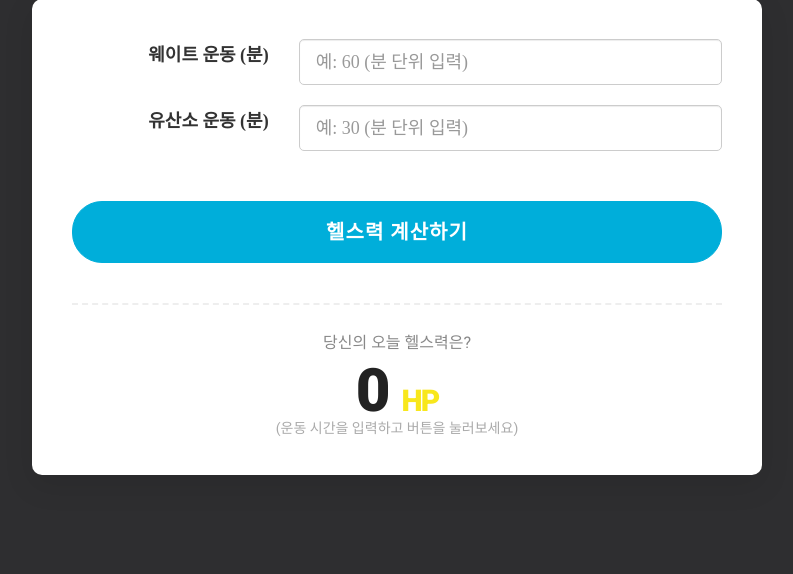
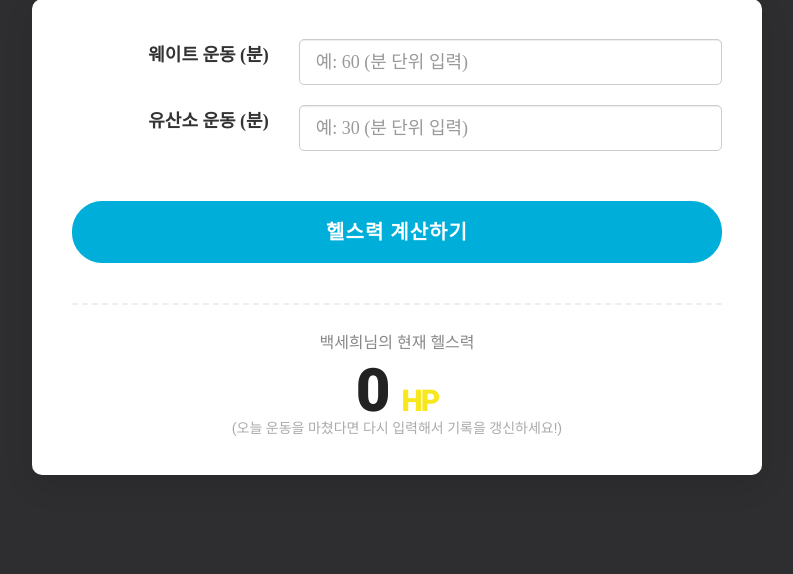
Before and after one commit to carrotbyroot77/25-2.CloudComputing.I-am-a-Cookie, a Flask app: page / in a window 1280 px wide. Shown: the part 3713-4287 px from the top of the page, without its empty margins (243-1036 px from the left). Run offline with Flask 3, Linux system fonts and the light colour scheme; a user stored in the database is signed in; data comes from the database, SQL or seed files in the repository; some libraries are stand-ins or nearby versions; some web fonts are replaced.

```diff
--- a/Fitness_Project/templates/index.html
+++ b/Fitness_Project/templates/index.html
@@ -327,9 +327,30 @@
                     <button type="button" class="btn btn-primary btn-action btn-fill btn-lg" style="margin-top: 30px; width: 100%; font-size: 20px;">헬스력 계산하기</button>
                 </form>
                 <div class="result-display" style="margin-top: 40px; padding-top: 30px; border-top: 2px dashed #eee;">
-                    <h3 style="color: #888; margin-bottom: 10px;">당신의 오늘 헬스력은?</h3>
-                    <h1 style="font-size: 60px; font-weight: 900; color: #222; letter-spacing: -2px;">0 <span style="font-size: 30px; color: #f8e71c;">HP</span></h1>
-                    <p style="color: #aaa; font-size: 14px;">(운동 시간을 입력하고 버튼을 눌러보세요)</p>
+                    <h3 style="color: #888; margin-bottom: 10px;">
+                        {% if current_user.is_authenticated %}
+                            {{ current_user.name }}님의 현재 헬스력
+                        {% else %}
+                            당신의 오늘 헬스력은?
+                        {% endif %}
+                    </h3>
+
+                    <h1 style="font-size: 60px; font-weight: 900; color: #222; letter-spacing: -2px;">
+                        {% if current_user.is_authenticated %}
+                            {{ current_user.fitness_score }}
+                        {% else %}
+                            0
+                        {% endif %}
+                        <span style="font-size: 30px; color: #f8e71c;">HP</span>
+                    </h1>
+
+                    <p style="color: #aaa; font-size: 14px;">
+                        {% if current_user.is_authenticated %}
+                            (오늘 운동을 마쳤다면 다시 입력해서 기록을 갱신하세요!)
+                        {% else %}
+                            (운동 시간을 입력하고 버튼을 눌러보세요)
+                        {% endif %}
+                    </p>
                 </div>
             </div>
           </div>
```
